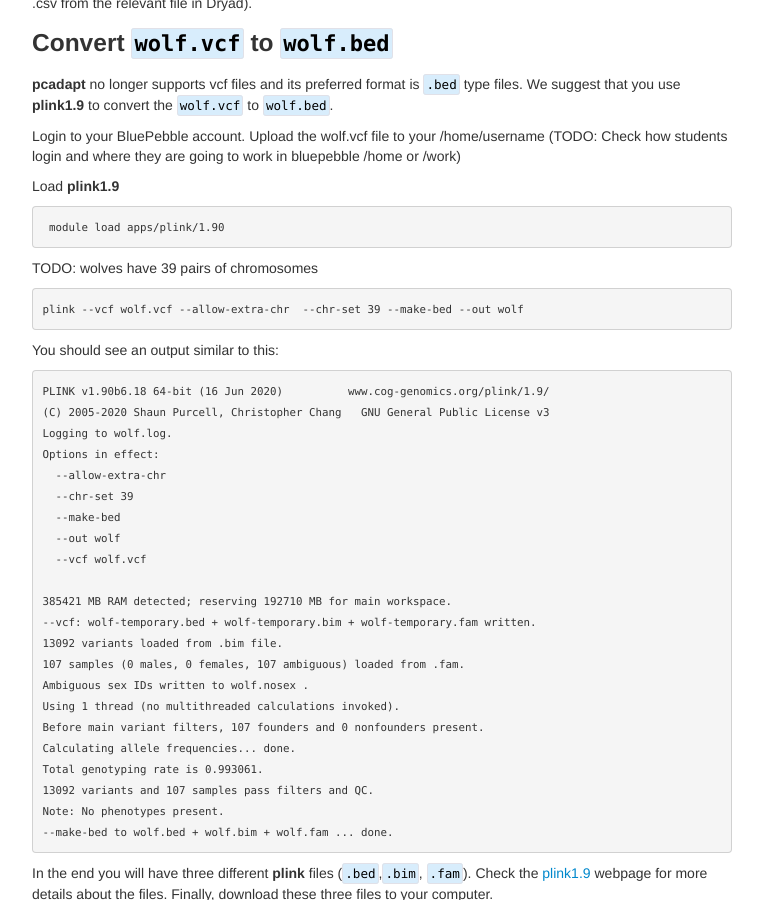
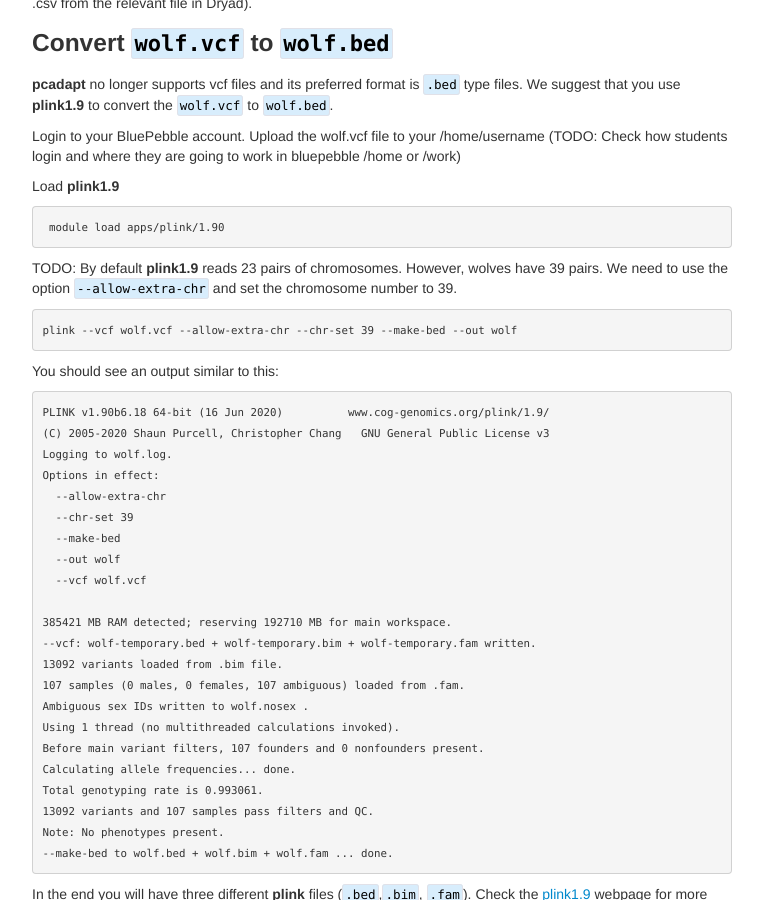
Before and after one commit to ritarasteiro/FieldCourse, a Jekyll site: the page built from pages/PCAdapt_practical.md, in a window 1280 px wide and 900 px high, scrolled down 613 px. Shown: the whole window, without its empty margins (258-1021 px from the left). Built offline with Jekyll 4.4.1, drawn with Linux system fonts in a browser that asks for light colours.

Commit message:
Update PCAdapt_practical.md

````diff
--- a/pages/PCAdapt_practical.md
+++ b/pages/PCAdapt_practical.md
@@ -37,9 +37,10 @@ Load  **plink1.9**
  module load apps/plink/1.90
 ```
 
-TODO: wolves have 39 pairs of chromosomes
+TODO: By default **plink1.9** reads 23 pairs of chromosomes. However, wolves have 39 pairs. We need to use the option `--allow-extra-chr` and set the chromosome number to 39.
+
 ```sh
-plink --vcf wolf.vcf --allow-extra-chr  --chr-set 39 --make-bed --out wolf
+plink --vcf wolf.vcf --allow-extra-chr --chr-set 39 --make-bed --out wolf
 ```
 
 You should see an output similar to this:
````
